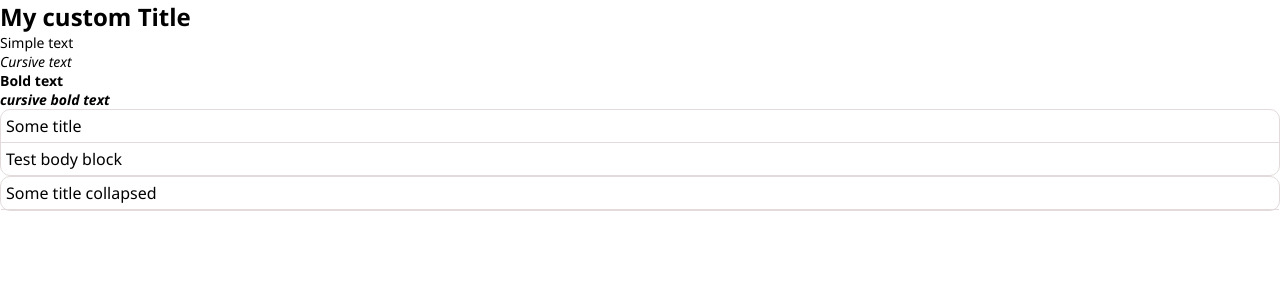
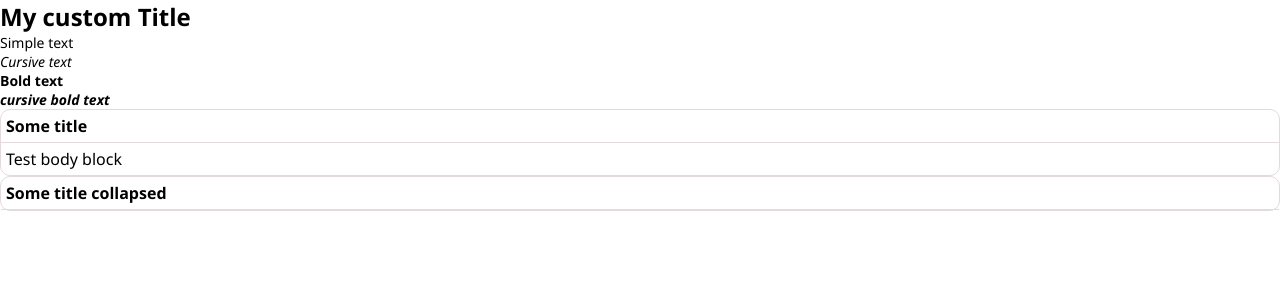
Before and after one commit to penguin-astronaut/otus-react-first, a React app: page / in a window 1280 px wide. Shown: the top 300 px of the page. Built offline with nearby package versions, Linux system fonts and the light colour scheme.

Commit message:
CollapseBlock Story

```diff
--- a/src/Components/CollapseBlock/CollapseBlock.tsx
+++ b/src/Components/CollapseBlock/CollapseBlock.tsx
@@ -1,7 +1,7 @@
 import React from "react";
 import "./style.scss";
 
-interface ICollapseBlockProps {
+export interface ICollapseBlockProps {
   children: JSX.Element | string;
   title: string;
   collapse?: boolean;
--- a/src/Components/CollapseBlock/style.scss
+++ b/src/Components/CollapseBlock/style.scss
@@ -9,7 +9,7 @@
   }
   &__title {
     font-size: 16px;
-    font-weight: 500;
+    font-weight: 600;
   }
   &__body {
     padding: 5px;
```
Also changed, not shown: 1 other file (tests, documents, lock files or other folders).
